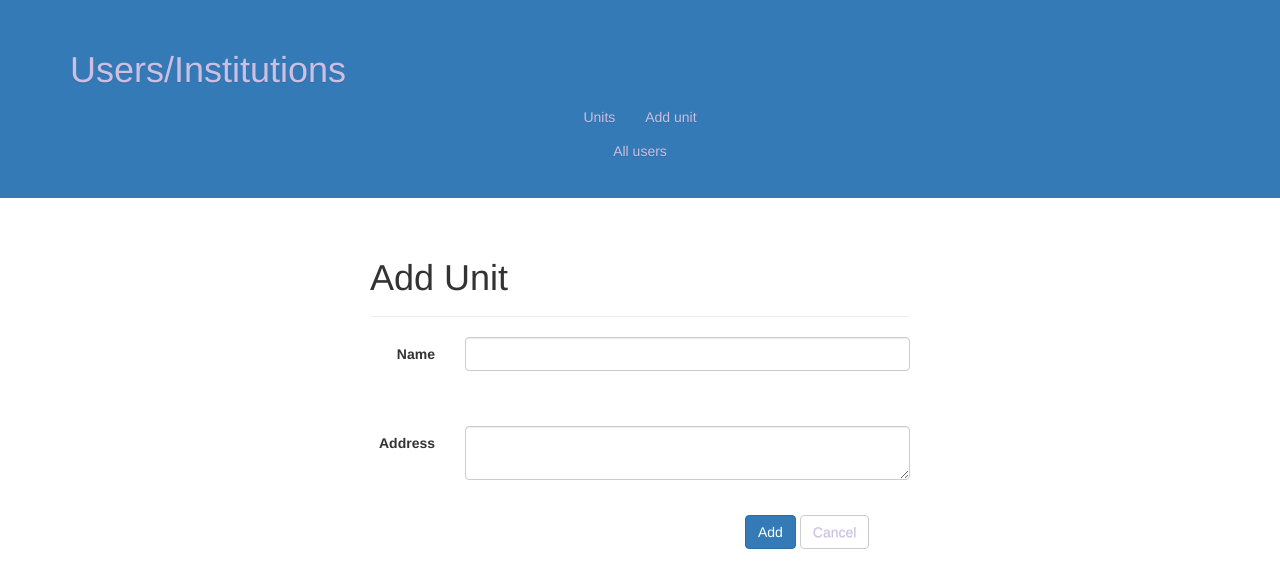
After one commit to bgo-bioimagerie/sygrrif, a PHP site: template Modules/core/View/Units/add.php in a window 1280 px wide. The commit adds this page. Shown: the top 588 px of the page. Run offline with PHP 8.4, Linux system fonts and the light colour scheme; the template is opened without the code that fills it, so the values that code supplies are empty.

Commit message:
add unit controller

```diff
--- a/Modules/core/Controller/ControllerSecureNav.php
+++ b/Modules/core/Controller/ControllerSecureNav.php
@@ -20,7 +20,7 @@ abstract class ControllerSecureNav extends ControllerSecure
     	$logoFile = Configuration::get("logoFile");
     	$userName = $login;
     	$toolMenu = array("statistics" => "statistiques");
-    	$toolAdmin = array("users" => "users", "database" => "database");
+    	$toolAdmin = array("users" => "users/institutions", "database" => "database");
 
     	// get the view menu,fill it, and return the content
     	$view = $this->generateNavfile(
--- /dev/null
+++ b/Modules/core/View/Units/add.php
@@ -0,0 +1,61 @@
+<?php $this->title = "SyGRRiF Database users"?>
+
+<?php echo $navBar?>
+
+<head>
+<!-- Bootstrap core CSS -->
+<link href="bootstrap/dist/css/bootstrap.min.css" rel="stylesheet">
+
+<style>
+#button-div{
+	padding-top: 20px;
+}
+
+</style>
+
+
+</head>
+
+
+<?php include "Modules/core/View/Users/usersnavbar.php"; ?>
+
+<br>
+<div class="container">
+	<div class="col-md-6 col-md-offset-3">
+	<form role="form" class="form-horizontal" action="units/addquery"
+		method="post">
+
+
+		<div class="page-header">
+			<h1>
+				Add Unit <br> <small></small>
+			</h1>
+		</div>
+
+		<div class="form-group">
+			<label for="inputEmail" class="control-label col-xs-2">Name</label>
+			<div class="col-xs-10">
+				<input class="form-control" id="name" type="text" name="name"
+				/>
+			</div>
+		</div>
+		<br></br>
+		<div class="form-group">
+			<label for="inputEmail" class="control-label col-xs-2">Address</label>
+			<div class="col-xs-10">
+				<textarea class="form-control" id="address" type="textarea" name="address"
+				></textarea>
+			</div>
+		</div>
+
+		<div class="col-xs-4 col-xs-offset-8" id="button-div">
+		        <input type="submit" class="btn btn-primary" value="Add" />
+				<button onclick="location.href='units'" class="btn btn-default" id="navlink">Cancel</button>
+		</div>
+      </form>
+	</div>
+</div>
+
+<?php if (isset($msgError)): ?>
+<p><?= $msgError ?></p>
+<?php endif; ?>
--- a/Modules/core/View/Users/usersnavbar.php
+++ b/Modules/core/View/Users/usersnavbar.php
@@ -9,7 +9,7 @@
 	padding: 30px 15px;
 	color: #cdbfe3;
 	text-shadow: 0 1px 0 rgba(0, 0, 0, .1);
-	background-color: #6f5499;
+	background-color: #337ab7;
 }
 
 #navlink {
@@ -22,13 +22,19 @@
 
 <div class="bs-docs-header" id="content">
 	<div class="container">
-		<h1>Users</h1>
+		<h1>Users/Institutions</h1>
+
+		<div class="row">
+			<div class="col-md-12 text-center">
+			    <button onclick="location.href='units/'" class="btn btn-link" id="navlink">Units</button>
+				<button onclick="location.href='units/add'" class="btn btn-link" id="navlink">Add unit</button>
+			</div>
+		</div>
 
 		<div class="row">
 			<div class="col-md-12 text-center">
 				<button onclick="location.href='users'" class="btn btn-link" id="navlink">All users</button>
 			</div>
-
 		</div>
 
 	</div>
--- a/Modules/sygrrif/View/navbar.php
+++ b/Modules/sygrrif/View/navbar.php
@@ -12,7 +12,7 @@
   padding:30px 15px;
   color:#cdbfe3;
   text-shadow:0 1px 0 rgba(0,0,0,.1);
-  background-color:#6f5499;
+  background-color:#337ab7;
 }
 
 #navlink{
```
Also changed, not shown: Modules/core/Controller/ControllerUnits.php (added, +88 -0 lines), Modules/core/Model/Unit.php (+14 -0 lines), Modules/core/View/Units/index.php (added, +47 -0 lines), Config/dev.ini (line endings or trailing spaces).
